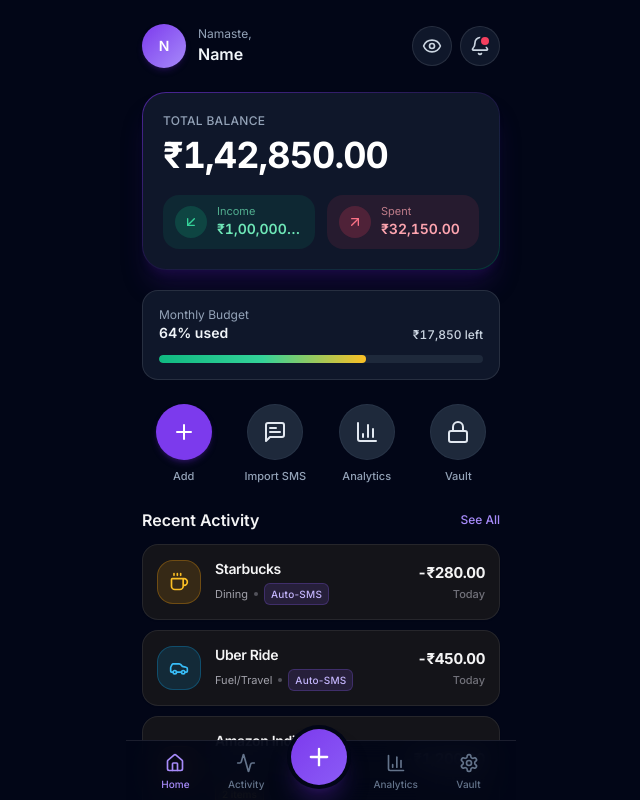
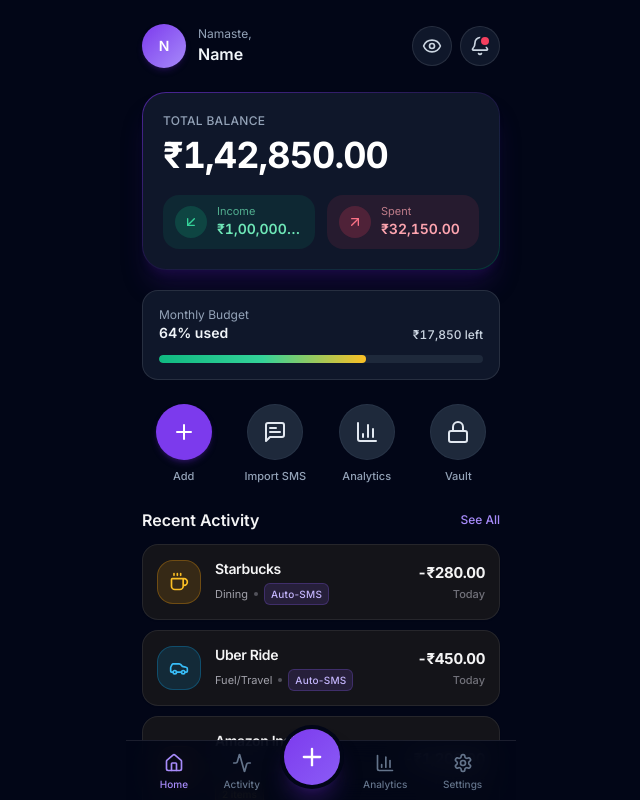
Before and after one commit to kritagya20/finance-tracker-app, a React (Vite) app: page / in a window 1280 px wide. Both pictures are taken after typing "name@example.com", "Sample123" into the empty fields and a click on the button "Unlock Vault". Shown: the top 800 px of the page, without its empty margins (319-959 px from the left). Built offline with nearby package versions, Linux system fonts and the light colour scheme.

Commit message:
feat(navigation): rename vault tab to settings in bottom nav

```diff
--- a/src/components/layout/BottomNav.tsx
+++ b/src/components/layout/BottomNav.tsx
@@ -75,7 +75,7 @@ export const BottomNav: React.FC<BottomNavProps> = ({
           )}
         >
           <Settings className="size-5" />
-          <span className="text-[10px] font-medium">Vault</span>
+          <span className="text-[10px] font-medium">Settings</span>
         </button>
       </div>
       <div className="h-1" />
```
